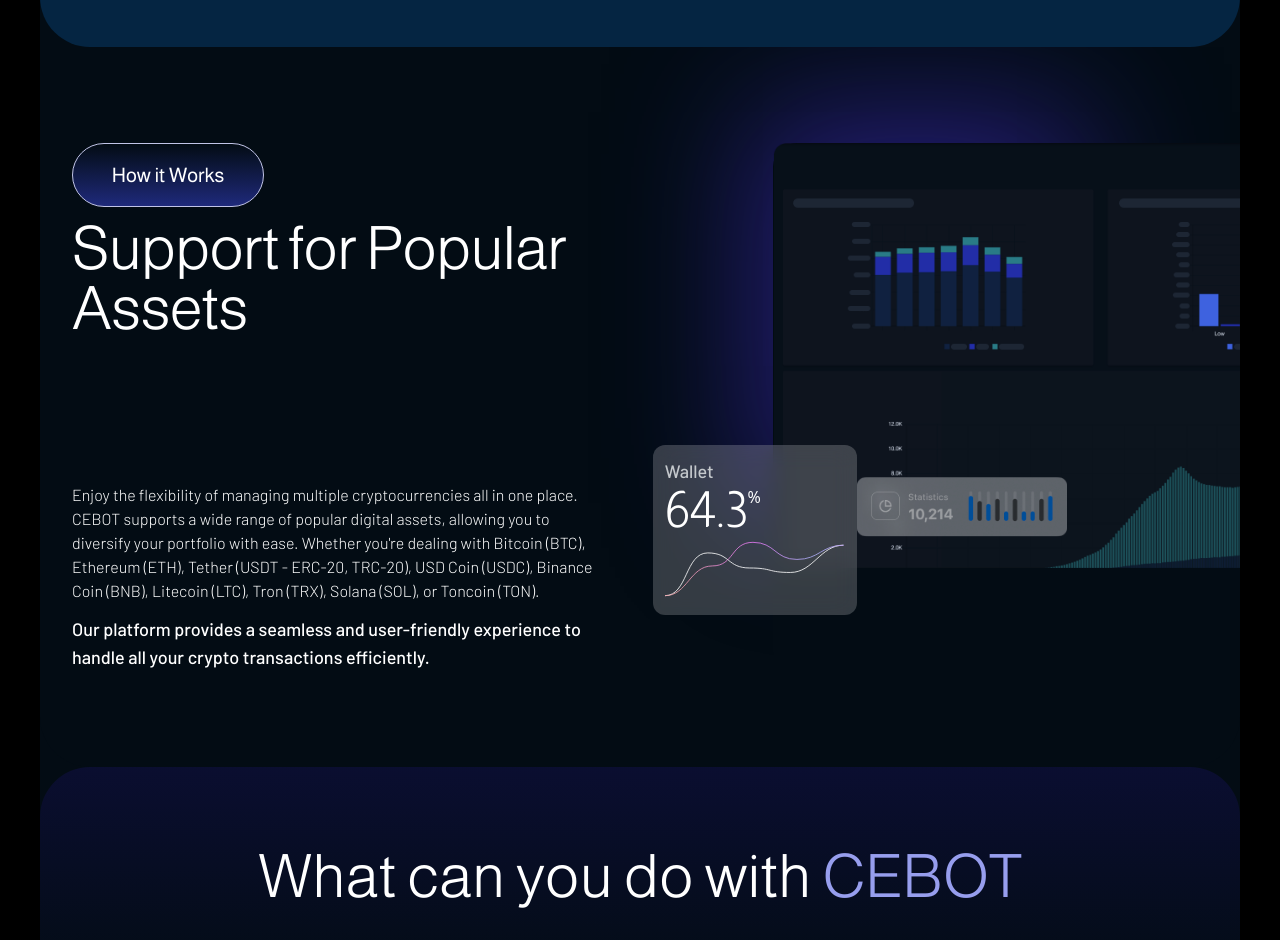
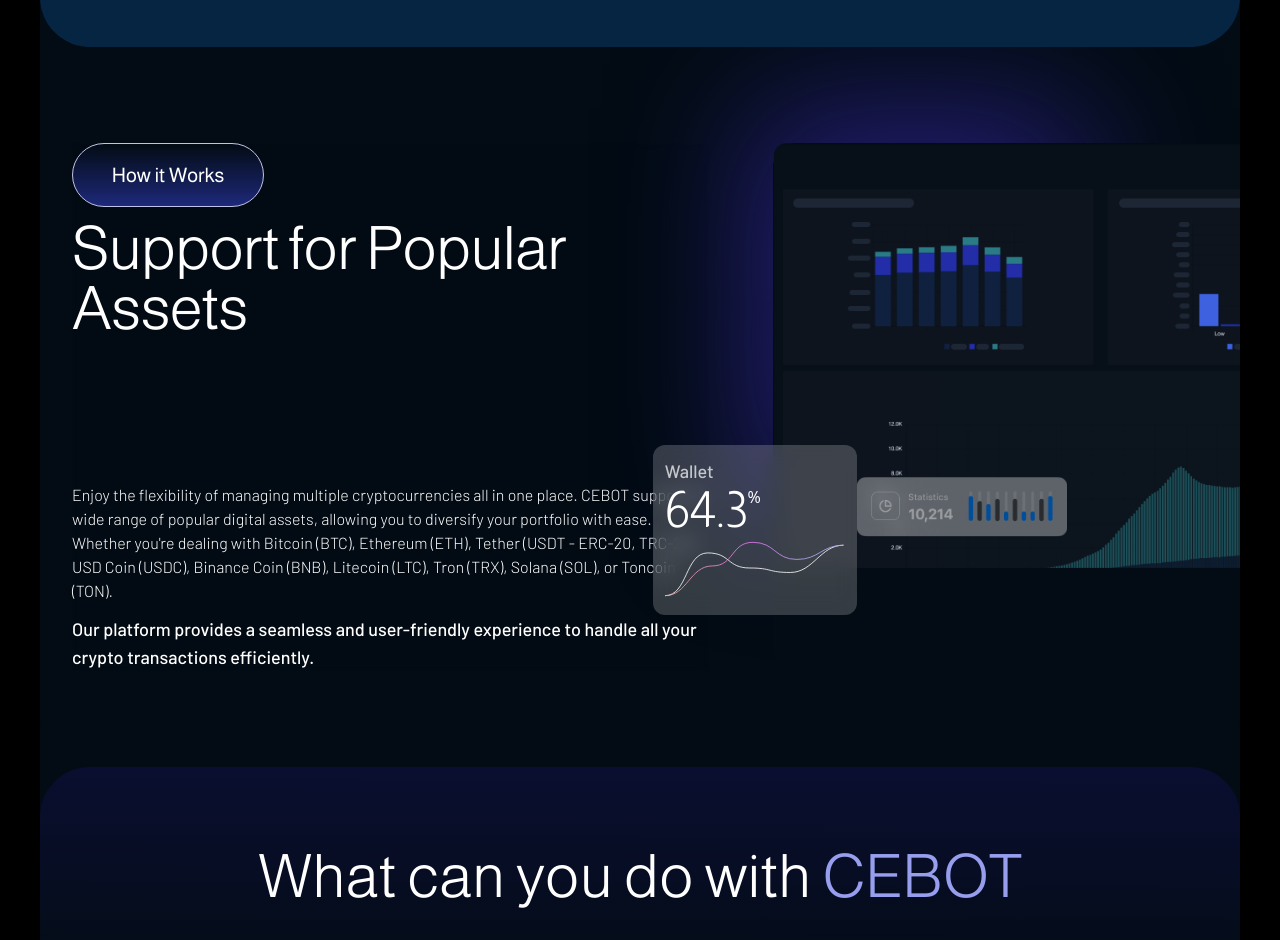
Before and after one commit to MdShobujDev/cebot-2, a Next.js app: page / in a window 1280 px wide. Shown: the part 3699-4639 px from the top of the page. Built offline with nearby package versions, Linux system fonts and the light colour scheme; what @ant-design/nextjs-registry would draw is missing.

Commit message:
add blur effect at support section

```diff
--- a/src/components/HomePage/Support/Support.tsx
+++ b/src/components/HomePage/Support/Support.tsx
@@ -15,11 +15,12 @@
     <section className=" bg-[#030C14] w-full overflow-hidden">
       <div className=" bg-[#030C14] w-full text-white md:py-24 py-14 pl-8 lg:pr-0 pr-8 flex   justify-between rounded-b-[50px] gap-16 relative ">
         <div
-          className="flex flex-col min-[1200px]:flex-[0_0_45%] gap-36 bg-no-repeat bg-contain bg-center justify-between lg:!bg-none"
+          className="bg-no-repeat bg-contain bg-center lg:!bg-none"
           style={{
             backgroundImage: `url(${Ipad.src})`,
           }}
         >
+          <div className="flex flex-col min-[1200px]:flex-[0_0_45%] gap-36  justify-between bg-[#030C14]/10 backdrop-blur-sm lg:bg-none ">
             <div>
               <div className=" max-w-max">
                 <SecondaryButton
@@ -80,6 +81,7 @@
                 handle all your crypto transactions efficiently.
               </p>
             </motion.div>
+          </div>
         </div>
         <div
           className=" lg:block hidden rounded-3xl flex-[0_0_40%] relative"
```
Lines whose indentation alone changed are shown as unchanged.
